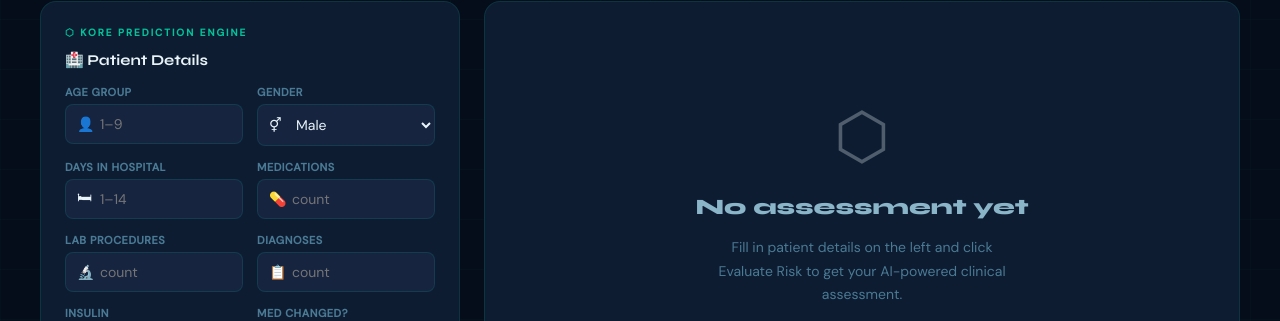
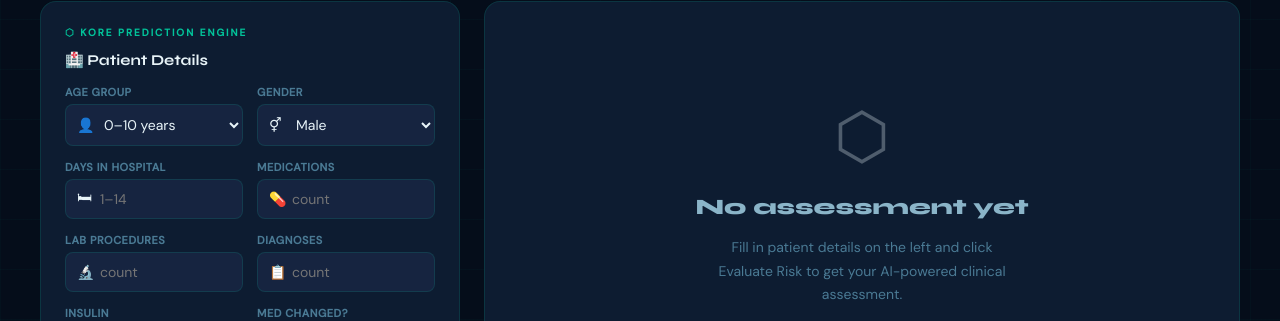
Before and after one commit to Faizan1310/KORE-Clinical-Outcome-Risk-Evaluator, a Flask app: page /app in a window 1280 px wide. Shown: the part 181-502 px from the top of the page. Run offline with Flask 3, Linux system fonts and the light colour scheme; parts of the project's set-up code (start-up, migrations or seed data) failed here and were passed over.

Commit message:
Age group changed to dropdown with actual age ranges

```diff
--- a/webapp/templates/index.html
+++ b/webapp/templates/index.html
@@ -268,12 +268,22 @@
                 <form action="/predict" method="POST" id="predictForm">
                     <div class="form-grid">
                         <div class="form-group">
-                            <label>Age Group</label>
-                            <div class="input-wrap">
-                                <span class="input-icon">👤</span>
-                                <input type="number" name="age" min="1" max="9" required placeholder="1–9">
-                            </div>
-                        </div>
+    <label>Age Group</label>
+    <div class="input-wrap">
+        <span class="input-icon">👤</span>
+        <select name="age">
+            <option value="1">0–10 years</option>
+            <option value="2">10–20 years</option>
+            <option value="3">20–30 years</option>
+            <option value="4">30–40 years</option>
+            <option value="5">40–50 years</option>
+            <option value="6">50–60 years</option>
+            <option value="7">60–70 years</option>
+            <option value="8">70–80 years</option>
+            <option value="9">80–90 years</option>
+        </select>
+    </div>
+</div>
                         <div class="form-group">
                             <label>Gender</label>
                             <div class="input-wrap">
```
